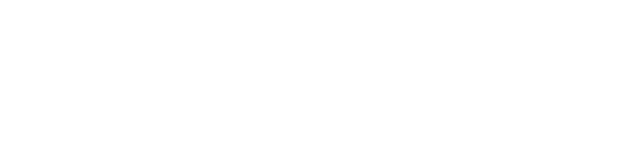
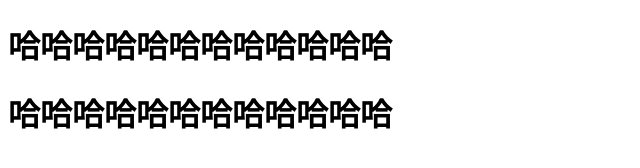
Before and after one commit to Chiwenqin/test_01, a plain HTML site: page index.html in a window 1280 px wide. Shown: the whole page, without its empty margins (0-640 px from the left). Drawn offline with Linux system fonts and the light colour scheme.

Commit message:
全部添加到仓库

```diff
--- a/index.html
+++ b/index.html
@@ -7,6 +7,7 @@
   <title>Document</title>
 </head>
 <body>
-
+  <h1>哈哈哈哈哈哈哈哈哈哈哈哈</h1>
+  <h1>哈哈哈哈哈哈哈哈哈哈哈哈</h1>
 </body>
 </html>
```
Also changed, not shown: index.css (added), 1 other file.
